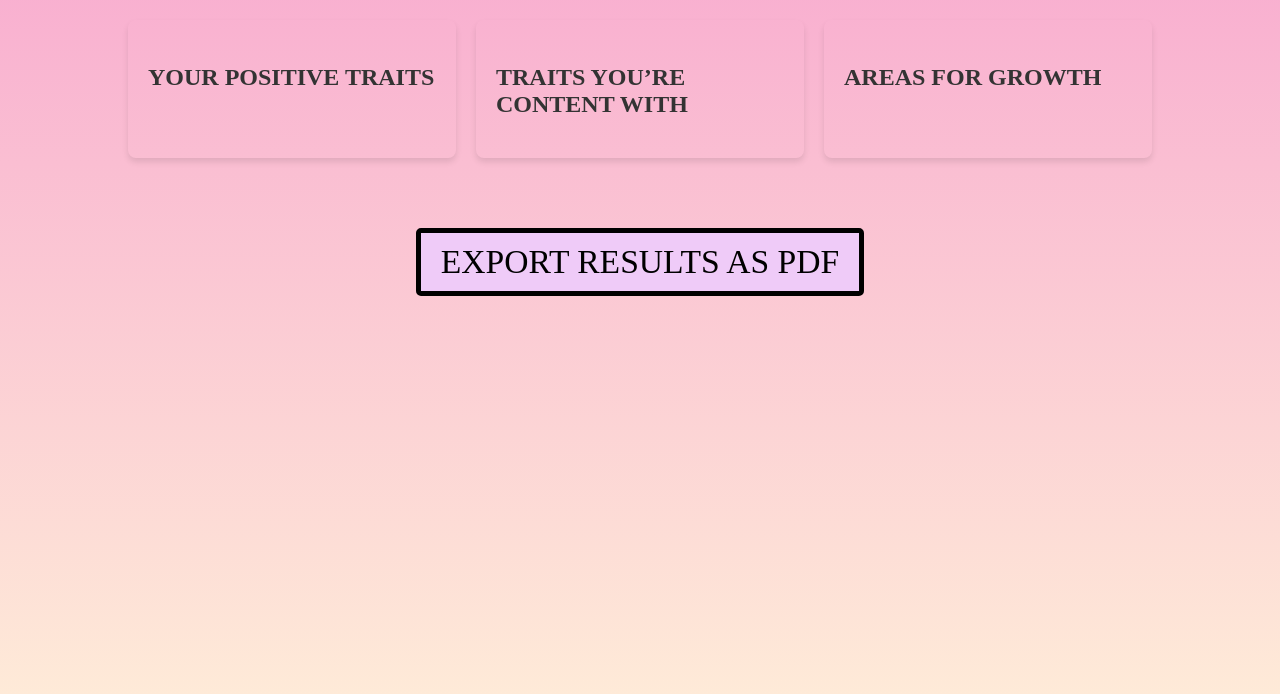
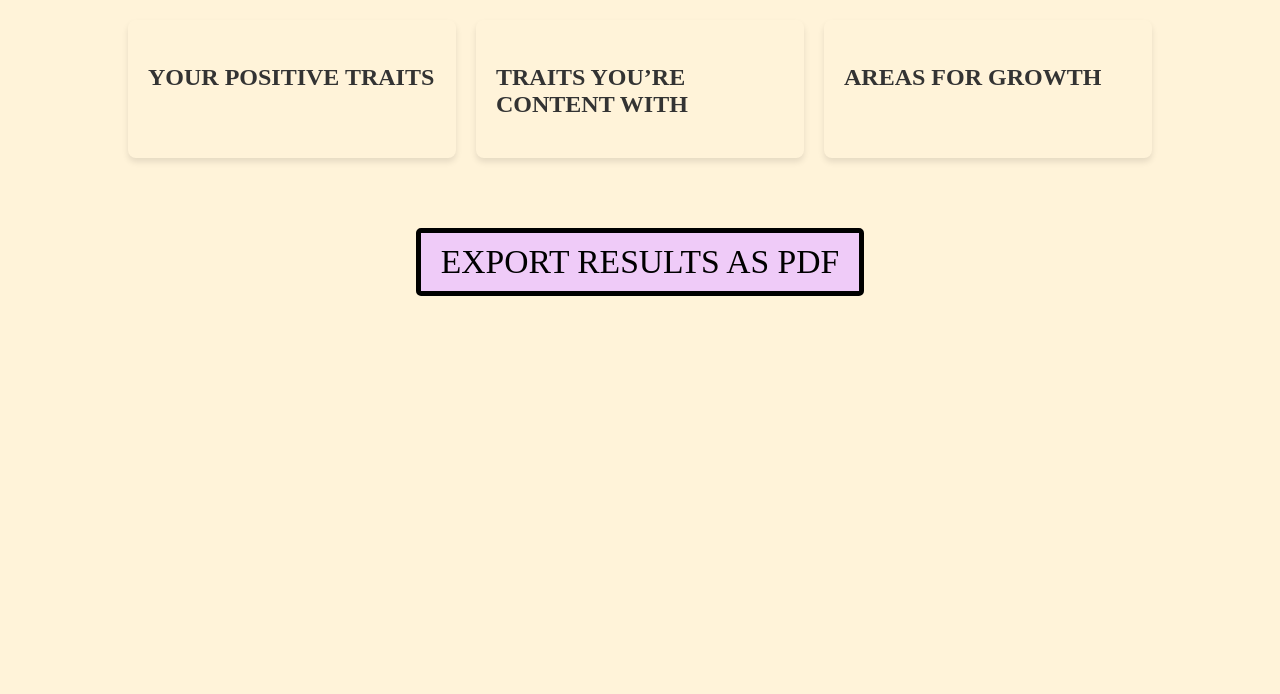
Before and after one commit to Vivien1321/self_love_tarot_card_game, a plain HTML site: page results.html in a window 1280 px wide. Drawn offline with Linux system fonts and the light colour scheme.

Commit message:
Update results.css

```diff
--- a/results.css
+++ b/results.css
@@ -1,5 +1,5 @@
 body {
-    background: linear-gradient(180deg, rgba(237, 30, 121, 0.35), rgba(255, 243, 217, 1));
+    background-color:  rgba(255, 243, 217, 1);
 
     margin: 0;
     padding: 0;
```
